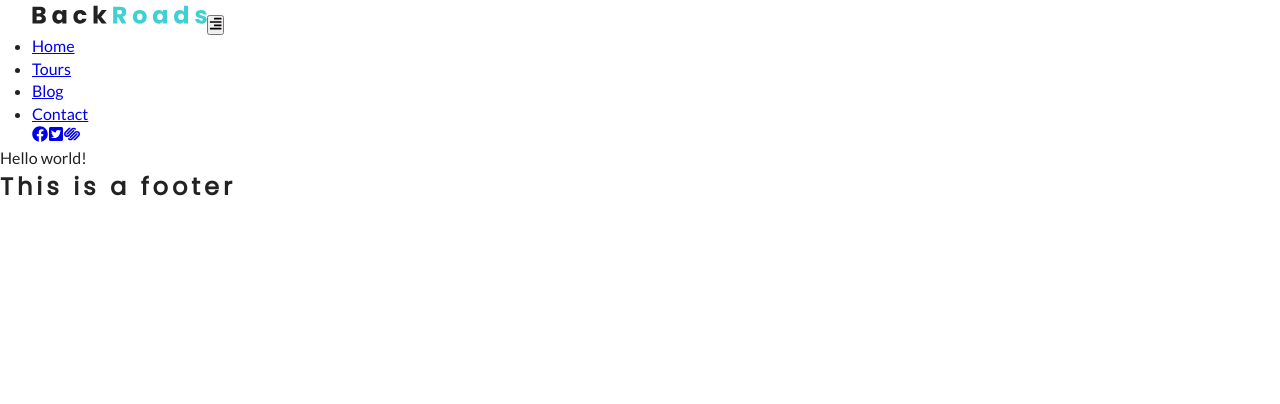
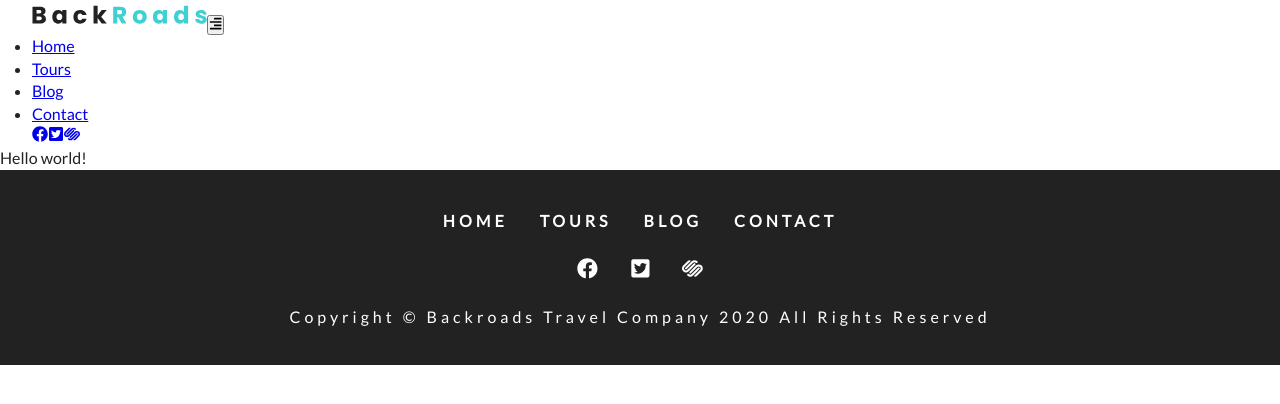
Before and after one commit to ongsterr/gatsby-backroads, a Gatsby site: page / in a window 1280 px wide. Built offline with nearby package versions, Linux system fonts and the light colour scheme; Gatsby itself is replaced by a stand-in of ours.

Commit message:
feat: add footer

```diff
--- a/src/components/Footer.js
+++ b/src/components/Footer.js
@@ -1,10 +1,38 @@
 import React from 'react'
+import { Link } from 'gatsby'
+import { FaRProject } from 'react-icons/fa'
+
+import links from '../utils/links'
+import socialIcons from '../utils/social-icons'
+
+import styles from '../css/footer.module.css'
 
 const Footer = () => {
   return (
-    <div>
-      <h2>This is a footer</h2>
-    </div>
+    <footer className={styles.footer}>
+      <div className={styles.links}>
+        {links.map((item, i) => {
+          return (
+            <Link key={i} to={item.path}>
+              {item.text}
+            </Link>
+          )
+        })}
+      </div>
+      <div className={styles.icons}>
+        {socialIcons.map((item, i) => {
+          return (
+            <a key={i} href={item.url} target="blank" rel="noopener noreferrer">
+              {item.icon}
+            </a>
+          )
+        })}
+      </div>
+      <div className={styles.copyright}>
+        copyright &copy; Backroads Travel Company {new Date().getFullYear()} All
+        rights reserved
+      </div>
+    </footer>
   )
 }
 
--- a/src/components/Navbar.js
+++ b/src/components/Navbar.js
@@ -46,7 +46,7 @@ const Navbar = () => {
                 key={i}
                 href={item.url}
                 target="_blank"
-                rel="noopener noreferer"
+                rel="noopener noreferrer"
               >
                 {item.icon}
               </a>
```
